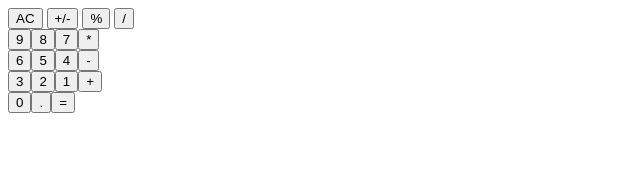
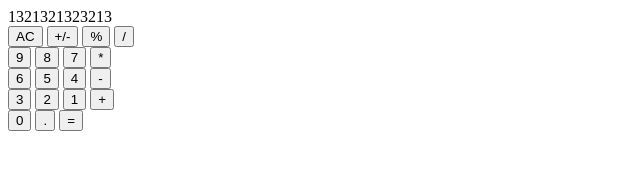
Before and after one commit to AndreaRotunno/odin-calculator, a plain HTML site: page index.html in a window 1280 px wide. Shown: the whole page, without its empty margins (0-640 px from the left). Drawn offline with Linux system fonts and the light colour scheme.

Commit message:
add classes and ids

```diff
--- a/index.html
+++ b/index.html
@@ -9,21 +9,36 @@
   </head>
   <body>
     <div id="container">
-      <div id="display"></div>
+      <div id="display">1321321323213</div>
       <div class="row">
-        <button>
-            AC
-        </button>
-        <button>
-            +/-
-        </button>
-        <button>%</button>
-        <button>/</button>
+        <button class="util">AC</button>
+        <button class="util">+/-</button>
+        <button class="util">%</button>
+        <button class="operator" id="divide">/</button>
       </div>
-      <div class="row"><button>9</button><button>8</button><button>7</button><button>*</button></div>
-      <div class="row"><button>6</button><button>5</button><button>4</button><button>-</button></div>
-      <div class="row"><button>3</button><button>2</button><button>1</button><button>+</button></div>
-      <div class="row"><button>0</button><button>.</button><button>=</button></div>
+      <div class="row">
+        <button class="digit">9</button>
+        <button class="digit">8</button>
+        <button class="digit">7</button>
+        <button class="operator" id="multiply">*</button>
+      </div>
+      <div class="row">
+        <button class="digit">6</button>
+        <button class="digit">5</button>
+        <button class="digit">4</button>
+        <button class="operator" id="subtract">-</button>
+      </div>
+      <div class="row">
+        <button class="digit">3</button>
+        <button class="digit">2</button>
+        <button class="digit">1</button>
+        <button class="operator" id="add">+</button>
+      </div>
+      <div class="row">
+        <button class="digit" id="zero">0</button>
+        <button class="operator" id="period">.</button>
+        <button class="operator" id="equals">=</button>
+      </div>
     </div>
   </body>
 </html>
```
